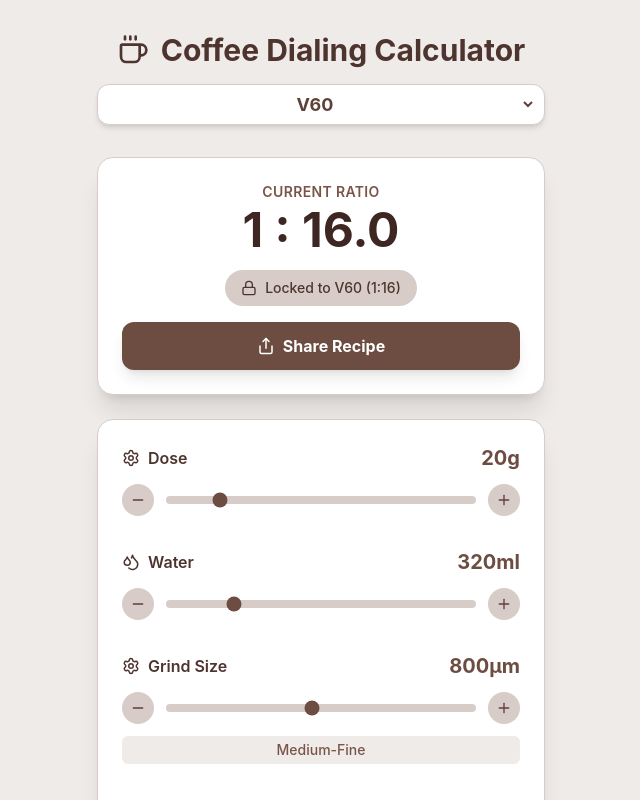
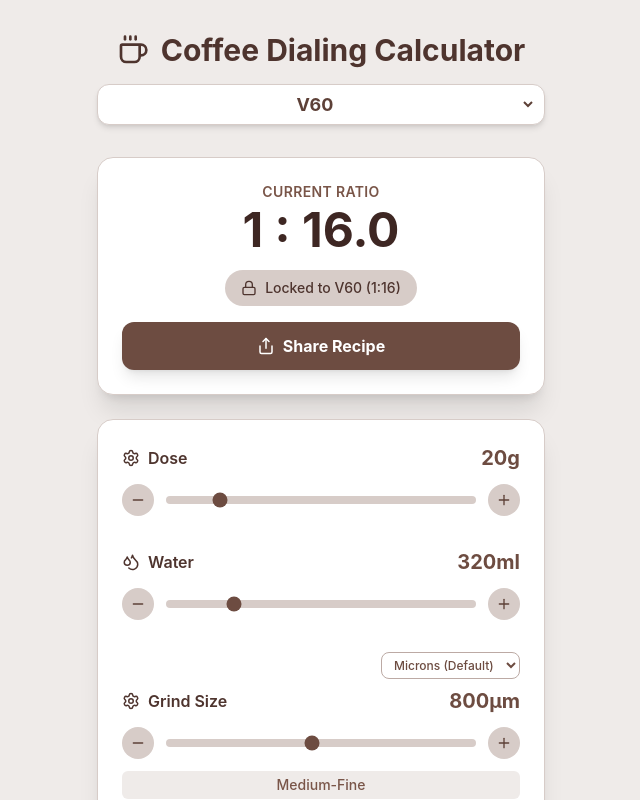
Before and after one commit to martandatrey/coffee-dialer, a React (Vite) app: page / in a window 1280 px wide. Shown: the top 800 px of the page, without its empty margins (319-959 px from the left). Built offline with nearby package versions, Linux system fonts and the light colour scheme.

Commit message:
feat: add grinder selection with settings conversion

```diff
--- a/src/components/CoffeeDialer.jsx
+++ b/src/components/CoffeeDialer.jsx
@@ -3,7 +3,7 @@ import { Coffee, Droplets, Thermometer, Timer, Settings, Lock, Unlock, RotateCcw
 
 import SliderControl from './SliderControl';
 import CoffeeService from '../services/CoffeeService';
-import { PRESETS } from '../constants/coffeeData';
+import { PRESETS, GRINDERS } from '../constants/coffeeData';
 import { SLIDER_CONFIG, STORAGE_KEYS } from '../config/appConfig';
 import { formatTime, getGrindDescription } from '../utils/formatters';
 
@@ -17,6 +17,10 @@ const CoffeeDialer = () => {
     const [time, setTime] = useState(PRESETS['V60'].time); // Seconds
     const [grind, setGrind] = useState(PRESETS['V60'].grind); // Microns
     const [copySuccess, setCopySuccess] = useState(false);
+
+
+    // Grinder State
+    const [selectedGrinder, setSelectedGrinder] = useState('NONE');
 
     // AeroPress Specific State
     const [filterType, setFilterType] = useState('Paper'); // Paper, Metal, Both
@@ -238,14 +242,31 @@ const CoffeeDialer = () => {
                     />
 
                     {/* Grind Size (Microns) */}
+                    <div className="space-y-2">
+                        <div className="flex justify-end">
+                            <select
+                                value={selectedGrinder}
+                                onChange={(e) => setSelectedGrinder(e.target.value)}
+                                className="text-xs bg-white border border-coffee-200 text-coffee-600 rounded-lg px-2 py-1 outline-none font-medium cursor-pointer hover:border-coffee-400 focus:border-coffee-500 transition-colors"
+                            >
+                                {Object.entries(GRINDERS).map(([key, data]) => (
+                                    <option key={key} value={key}>{data.name}</option>
+                                ))}
+                            </select>
+                        </div>
                         <SliderControl
                             label="Grind Size"
                             icon={Settings}
                             value={grind}
                             onChange={setGrind}
                             {...SLIDER_CONFIG.GRIND}
-                        description={getGrindDescription(grind)}
+                            description={
+                                selectedGrinder === 'NONE'
+                                    ? getGrindDescription(grind)
+                                    : `${CoffeeService.convertGrindSize(grind, selectedGrinder)} (${getGrindDescription(grind)})`
+                            }
                         />
+                    </div>
 
                     {/* Temperature */}
                     <SliderControl
--- a/src/constants/coffeeData.js
+++ b/src/constants/coffeeData.js
@@ -15,3 +15,12 @@ export const PRO_TIPS = {
     'French Press': "Let the crust form on top. Break it gently at 4:00 before plunging.",
     'Cold Brew': "Steep at room temp for 12-24 hours. Dilute concentrate 1:1 with water/milk.",
 };
+
+export const GRINDERS = {
+    'NONE': { name: 'Microns (Default)', type: 'microns', convert: (m) => m },
+    'DF54': { name: 'DF54 / DF64', type: 'dial', convert: (m) => Math.round((m - 100) / 10) },
+    'C40': { name: 'Comandante C40', type: 'clicks', convert: (m) => Math.round(m / 30) },
+    'ENCORE': { name: 'Baratza Encore', type: 'setting', convert: (m) => Math.min(40, Math.max(1, Math.round(m / 40))) },
+    'KMAX': { name: '1Zpresso K-Max', type: 'setting', convert: (m) => (m / 22).toFixed(1) },
+    'ODE': { name: 'Fellow Ode', type: 'setting', convert: (m) => Math.min(11, Math.max(1, (m / 100).toFixed(0))) },
+};
--- a/src/services/CoffeeService.js
+++ b/src/services/CoffeeService.js
@@ -1,4 +1,4 @@
-import { PRESETS, PRO_TIPS } from '../constants/coffeeData';
+import { PRESETS, PRO_TIPS, GRINDERS } from '../constants/coffeeData';
 import { formatTime } from '../utils/formatters';
 
 class CoffeeService {
@@ -26,6 +26,21 @@ class CoffeeService {
             return Math.min(1600, baseGrind + 50); // Coarser
         }
         return baseGrind;
+    }
+
+    convertGrindSize(microns, grinderId) {
+        const grinder = GRINDERS[grinderId];
+        if (!grinder || grinderId === 'NONE') return null;
+
+        const value = grinder.convert(microns);
+
+        // Format based on type
+        switch (grinder.type) {
+            case 'clicks': return `${value} Clicks`;
+            case 'setting': return `Setting ${value}`;
+            case 'dial': return `Dial ~${value}`;
+            default: return `${value}`;
+        }
     }
 
     adjustTasteProfile(type, params) {
```
Lines whose indentation alone changed are shown as unchanged.
